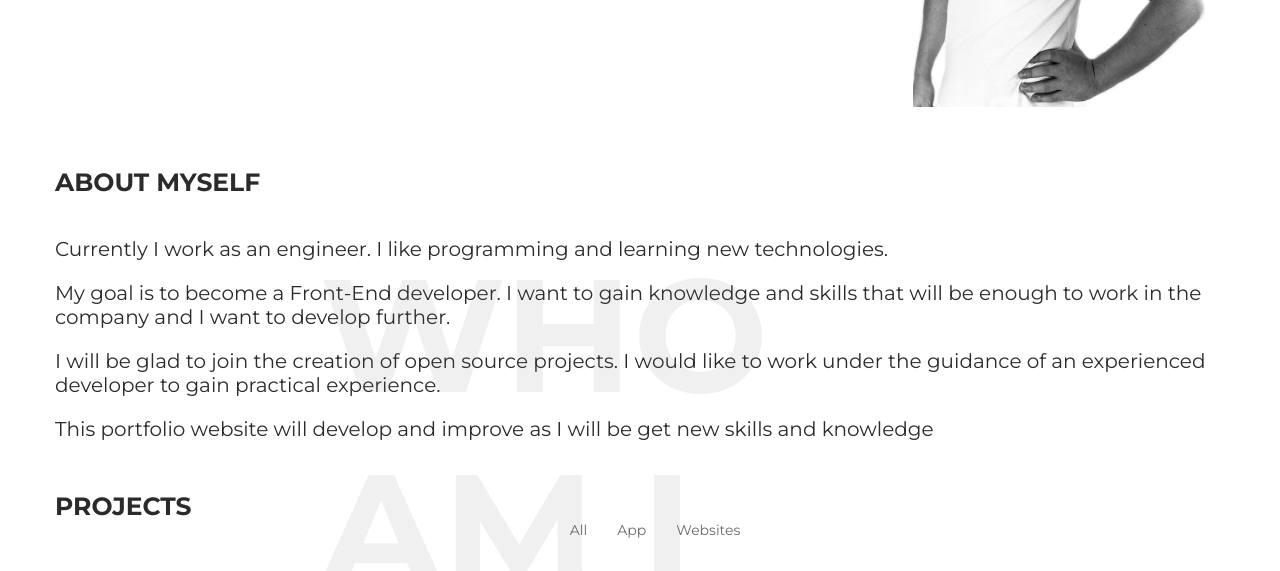
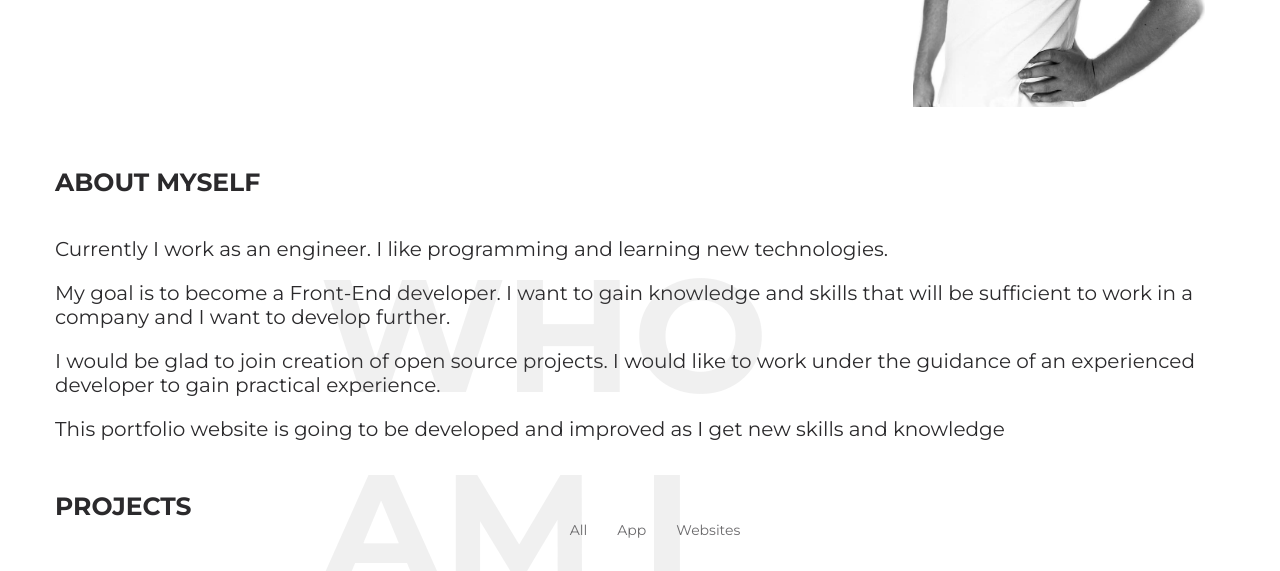
Before and after one commit to sxtim/rsschool-cv-stage0, a plain HTML site: page index.html in a window 1280 px wide. Shown: the part 445-1016 px from the top of the page. Drawn offline with Linux system fonts and the light colour scheme.

Commit message:
refactor: changed text int block about myself

```diff
--- a/index.html
+++ b/index.html
@@ -91,11 +91,11 @@
                 <h2 class="about__bigtitle">WHO AM I</h2>
                 <div class="about__text">
                     <p>Currently I work as an engineer. I like programming and learning new technologies.</p>
-                    <p>My goal is to become a Front-End developer. I want to gain knowledge and skills that will be
-                        enough to work in the company and I want to develop further.</p>
-                    <p>I will be glad to join the creation of open source projects. I would like to work under the
-                        guidance of an experienced developer to gain practical experience.</p>
-                    <p>This portfolio website will develop and improve as I will be get new skills and knowledge</p>
+                    <p>My goal is to become a Front-End developer. I want to gain knowledge and skills that will
+                        be sufficient to work in a company and I want to develop further.</p>
+                    <p>I would be glad to join creation of open source projects.
+                        I would like to work under the guidance of an experienced developer to gain practical experience.</p>
+                    <p>This portfolio website is going to be developed and improved as I get new skills and knowledge</p>
                 </div>
             </div>
         </div>
```
